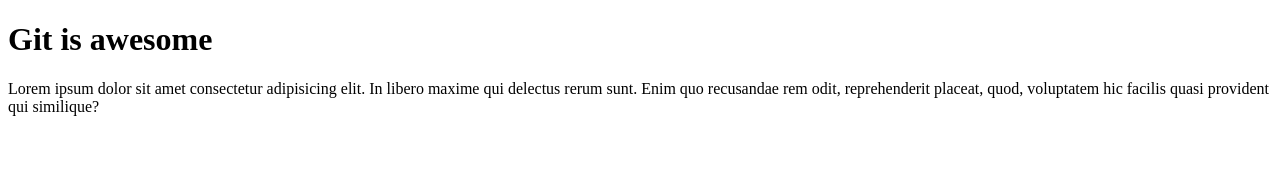
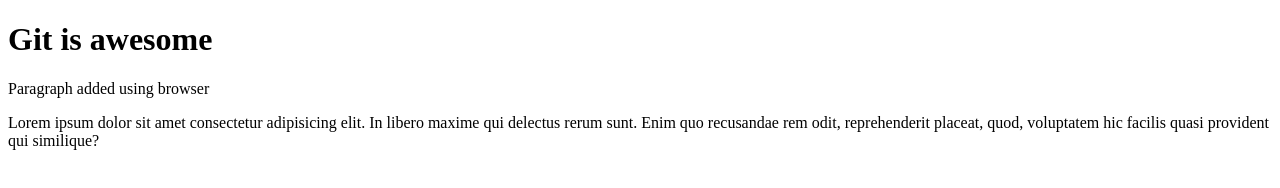
Before and after one commit to viniciusdickel/gitProject, a plain HTML site: page index.html in a window 1280 px wide. Drawn offline with Linux system fonts and the light colour scheme.

Commit message:
Update index.html

```diff
--- a/index.html
+++ b/index.html
@@ -8,6 +8,7 @@
 </head>
 <body>
     <h1>Git is awesome</h1>
+    <p> Paragraph added using browser</p>
     <p>
         Lorem ipsum dolor sit amet consectetur adipisicing elit. In libero maxime qui delectus rerum sunt. Enim quo recusandae rem odit, reprehenderit placeat, quod, voluptatem hic facilis quasi provident qui similique?
     </p>
```
